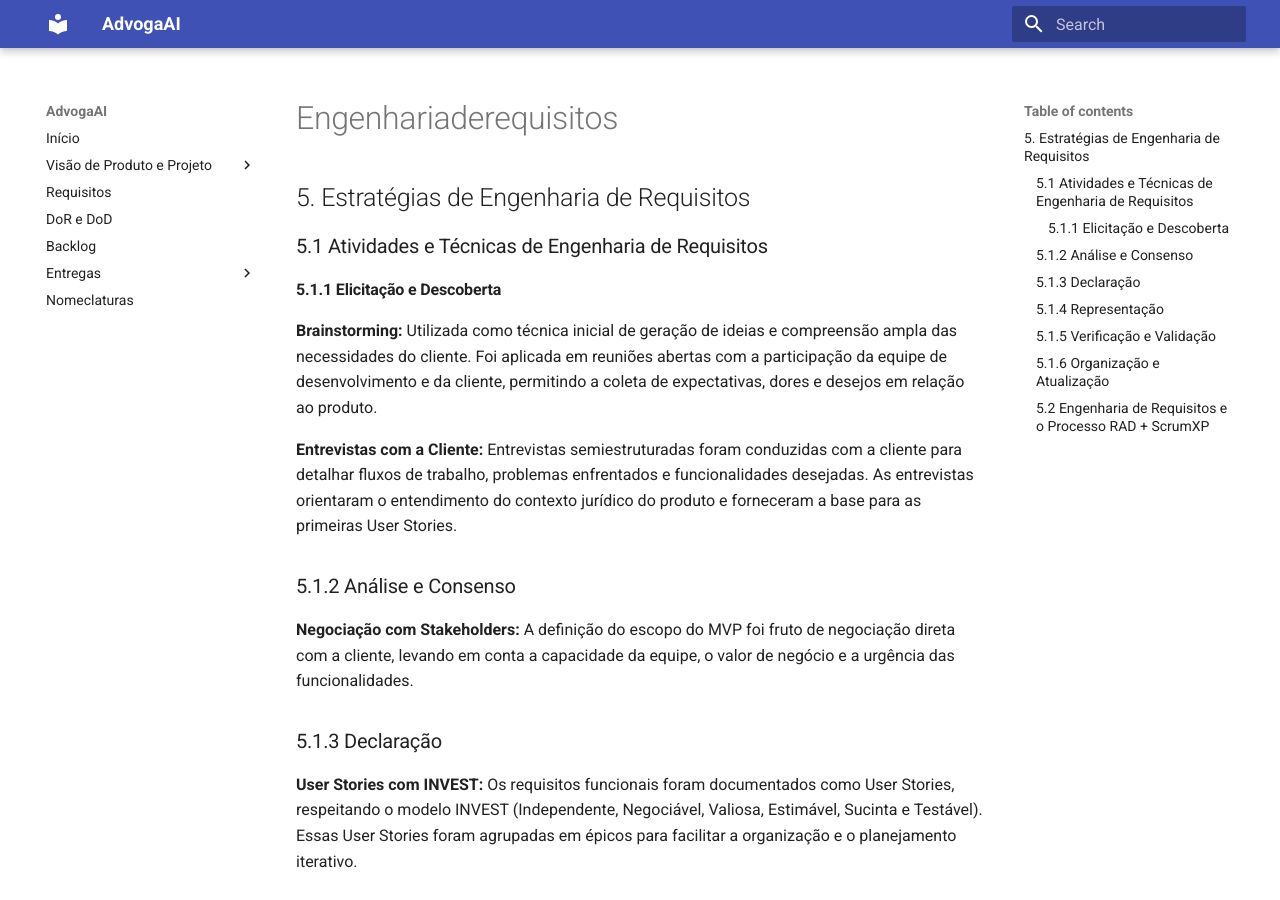
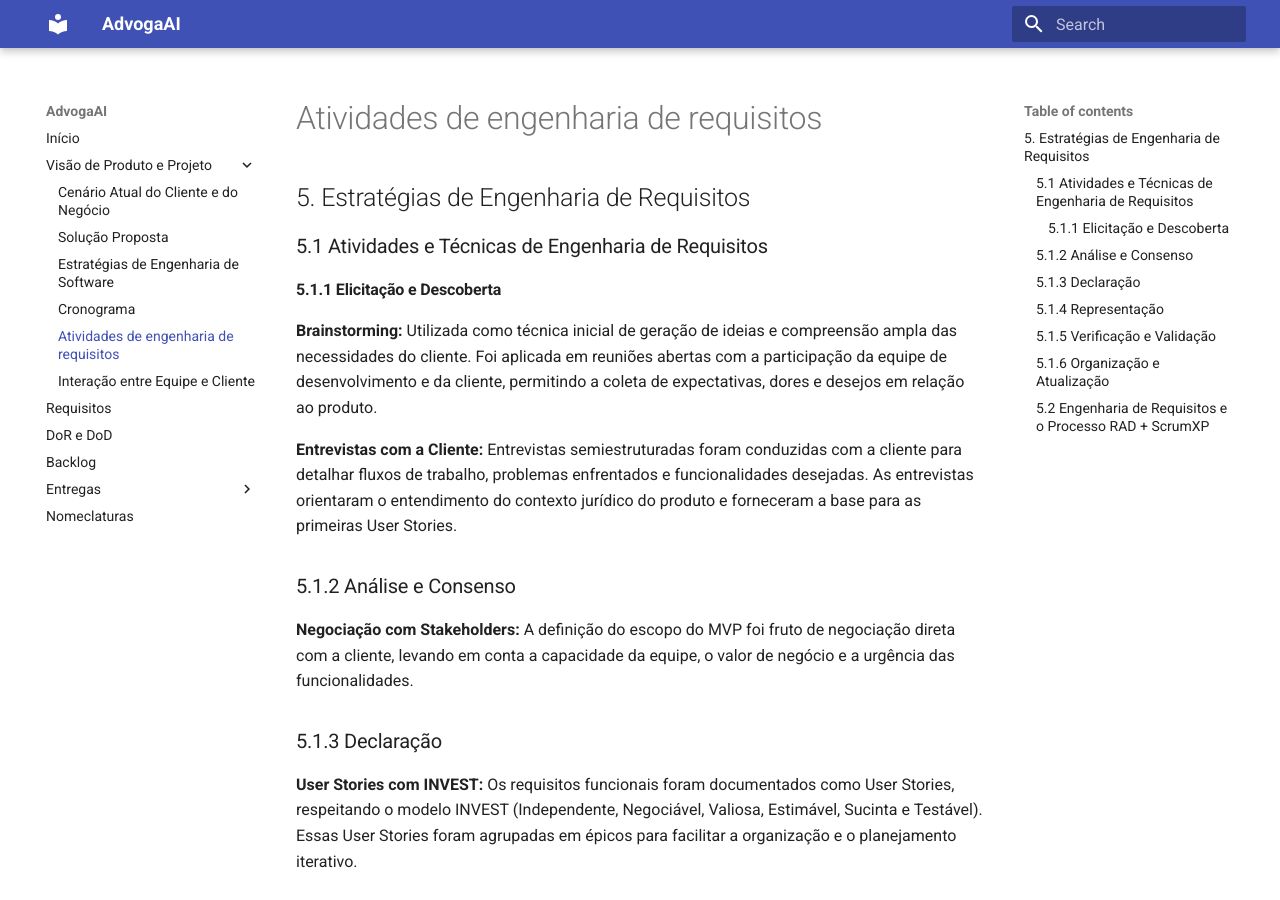
Before and after one commit to mdsreq-fga-unb/2025.1-T01-AdvogaAI, an MkDocs documentation site: the page built from docs/engenhariaderequisitos.md, in a window 1280 px wide and 900 px high. Built offline with MkDocs 1.6.1 and Material for MkDocs 9.7.7, drawn with Linux system fonts in a browser that asks for light colours.

Commit message:
docs: Update mkdocs.yml

```diff
--- a/mkdocs.yml
+++ b/mkdocs.yml
@@ -9,6 +9,7 @@ nav:
       - Solução Proposta: solucao.md
       - Estratégias de Engenharia de Software: estrategia.md
       - Cronograma: cronograma.md
+      - Atividades de engenharia de requisitos: engenhariaderequisitos.md
       - Interação entre Equipe e Cliente: equipecliente.md
   - Requisitos: requisitor.md
   - DoR e DoD: dordod.md
```
